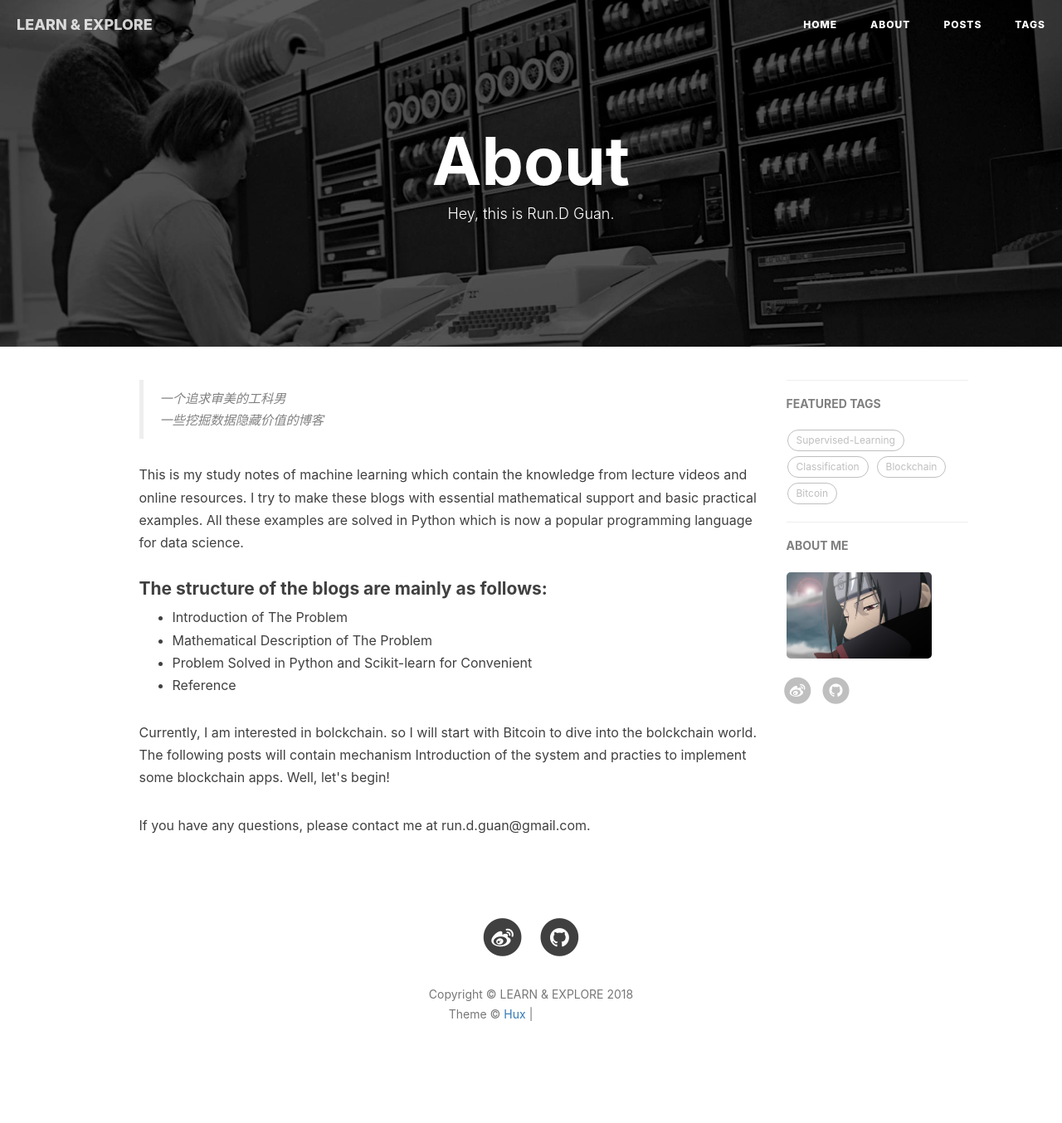
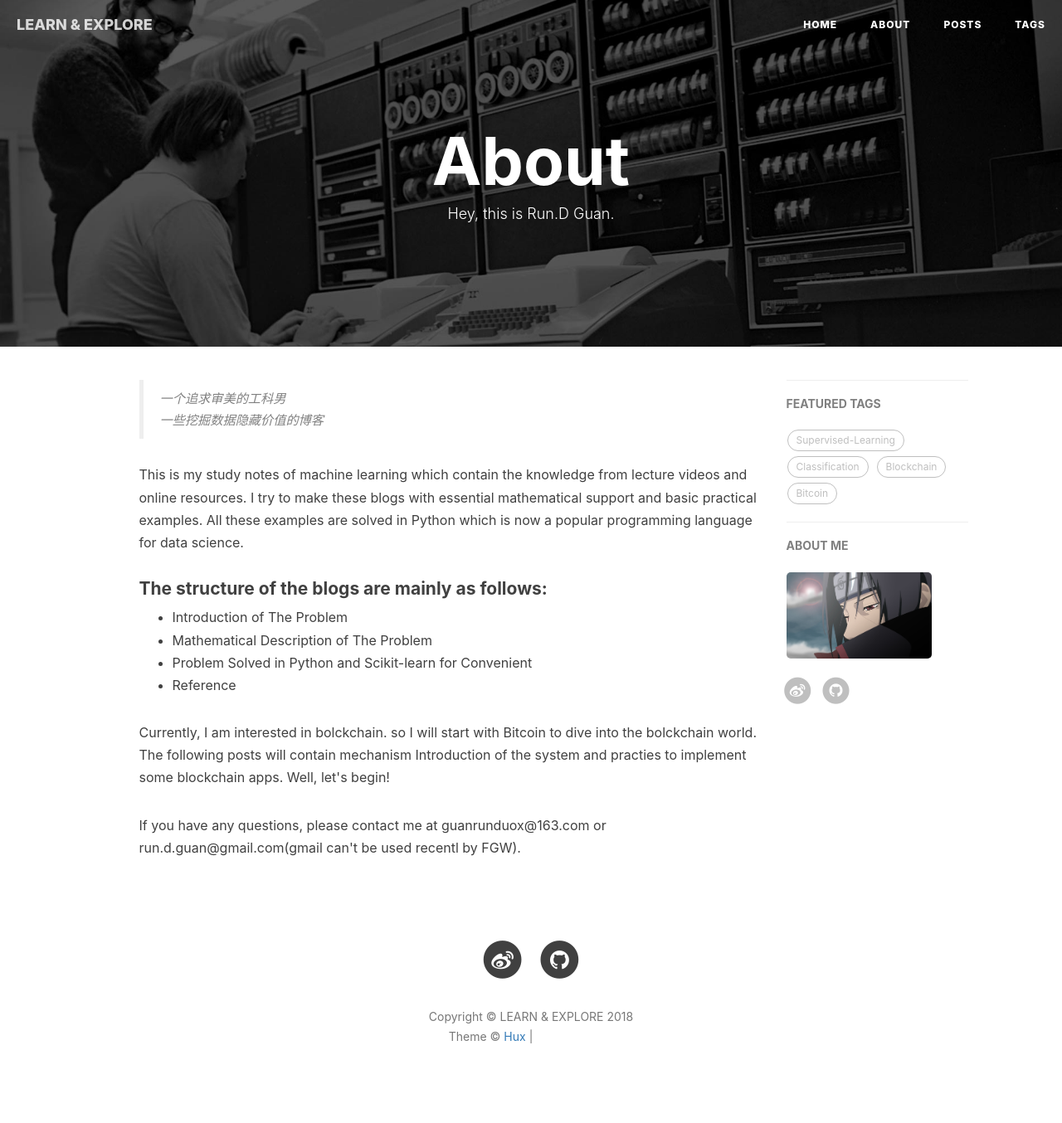
Before and after one commit to GaryLv/GaryLv.github.io, a Jekyll site: the page built from about.html, in a window 1280 px wide. Shown: the whole page at 83% size. Built offline with Jekyll 4.4.1, drawn with Linux system fonts in a browser that asks for light colours; nearby versions of some CDN libraries; comment, search, counter and statistics services are not loaded; before the commit the page ends 1327 px from its top, so only the background shows below that; grey boxes are pictures that could not be loaded.

Commit message:
blog updated

```diff
--- a/about.html
+++ b/about.html
@@ -47,5 +47,5 @@ header-img: "img/about-bg.jpg"
     <p>Currently, I am interested in bolckchain. so I will start with Bitcoin to dive into the bolckchain world. The following posts will contain
       mechanism Introduction of the system and practies to implement some blockchain apps. Well, let's begin!   </p>
 
-    <p>If you have any questions, please contact me at run.d.guan@gmail.com.</p>
+    <p>If you have any questions, please contact me at guanrunduox@163.com or run.d.guan@gmail.com(gmail can't be used recentl by FGW).</p>
 </div>
```
Also changed, not shown: _posts/2018-09-08-Operation-Mechanism-of-Bitcoin.md (+11 -11 lines).
